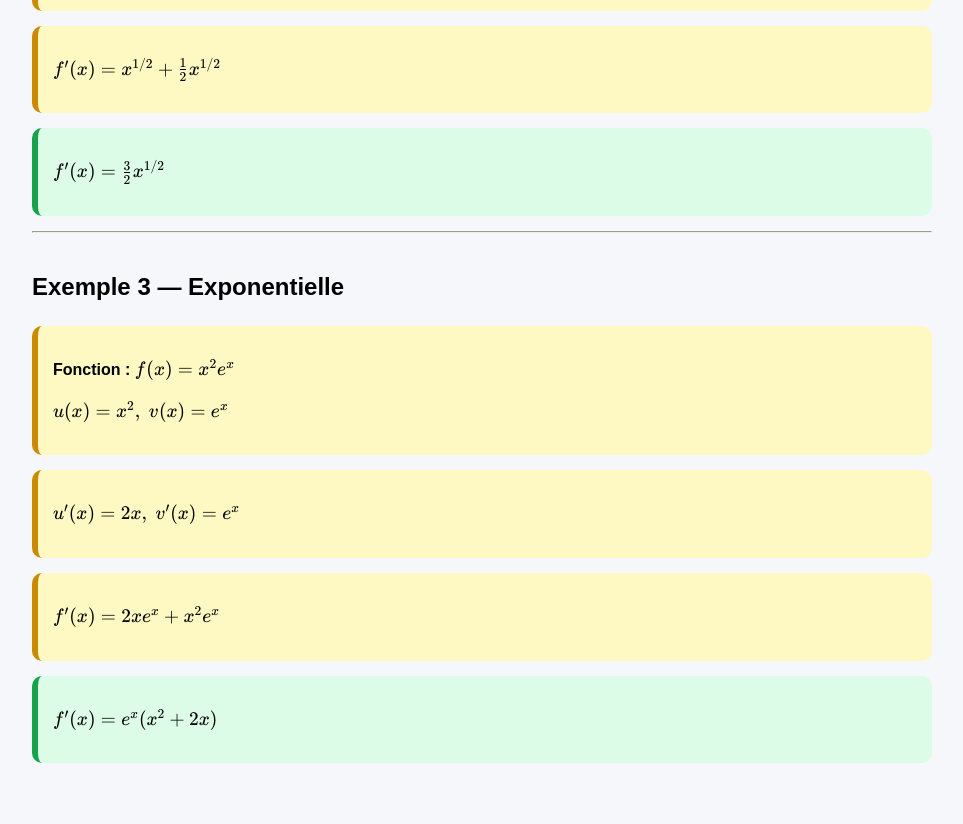
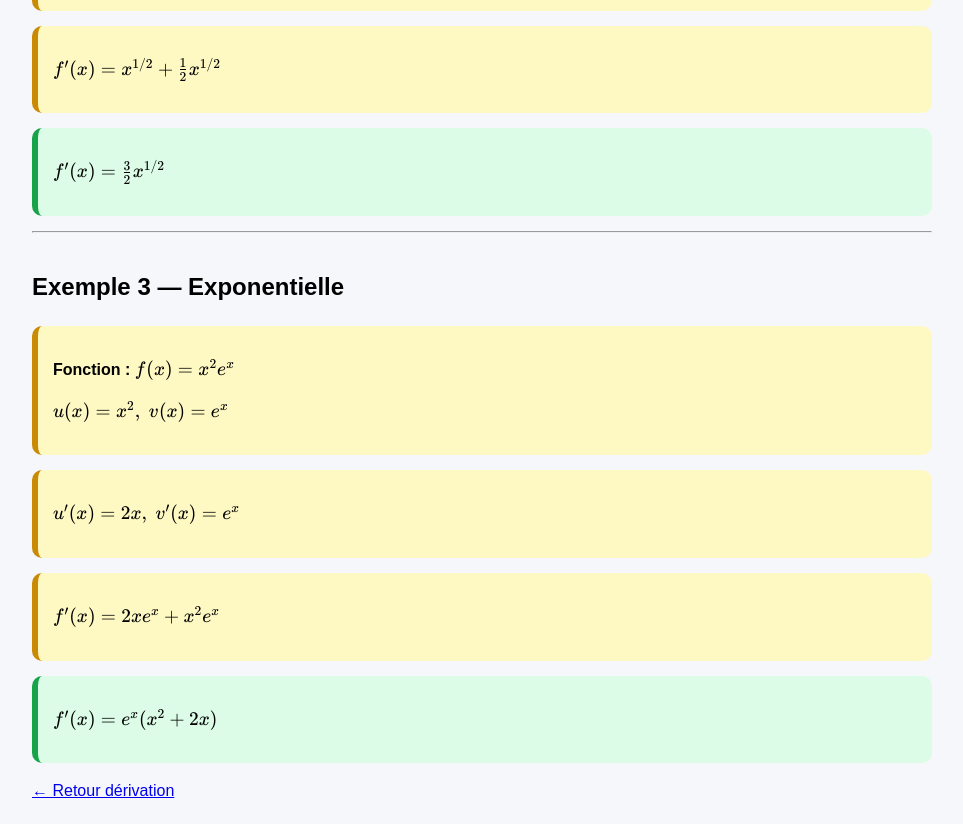
Before and after one commit to MathQcCa/MathQcSite, a plain HTML site: page derivation/produit.html in a window 1280 px wide. Shown: the part 1640-2464 px from the top of the page, without its empty margins (158-1121 px from the left). Before the commit the page ends 2438 px from the top, so only its background shows below. Drawn offline with nearby package versions, Linux system fonts and the light colour scheme.

Commit message:
Add navigation section to produit.html

```diff
--- a/derivation/produit.html
+++ b/derivation/produit.html
@@ -177,6 +177,10 @@ code {
   <p>\( f'(x)=e^x(x^2+2x) \)</p>
 </div>
 
+<section class="nav-card">
+  <a class="back-link" href="index.html">← Retour dérivation</a>
+</section>
+
 </main>
 
 </body>
```
